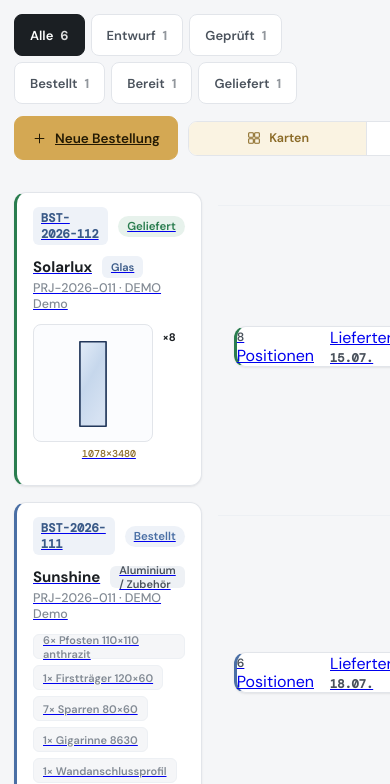
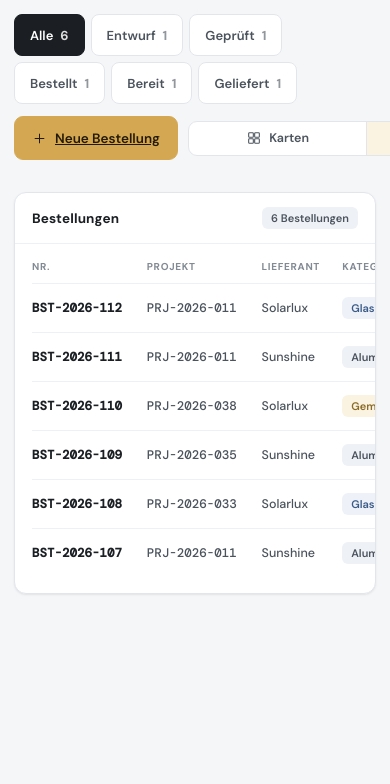
Before and after one commit to iijdii/iijdii, a Laravel app: page /bestellungen in a window 390 px wide. Shown: the part 60-844 px from the top of the page. Run offline with Laravel 12, Linux system fonts and the light colour scheme; a user stored in the database is signed in; data comes from the database, SQL or seed files in the repository; style sheets or scripts are compiled from the project's sources.

Commit message:
feat: Listen standardmäßig als Tabelle + Bestellliste aufgeräumt
- Bestellungen, Anfragen und Material-Katalog öffnen jetzt in der
  Tabellen-/Listenansicht; die Karten bleiben über den Umschalter
  erreichbar (?ansicht=karten).
- Kartenraster .anf-grid bekommt den fehlenden Tablet-Breakpoint
  (≤820px → einspaltig) — betrifft Bestellungen, Anfragen und Projekte.
- Bestell-Tabelle zurück auf Prototyp-Markup: Nr. als b mono,
  Status-Spalte rechtsbündig (num).
- Bugfix: der ?lieferant=-Filter ging beim Klick auf Status-Chips oder
  den Ansichts-Umschalter verloren (Links bauten ihn nicht mit ein) —
  jetzt wird er durchgereicht, Chip-Zahlen und Liste stimmen überein.

Tests: Default-Ansicht-Asserts umgestellt, neuer Test für den
durchgereichten Lieferanten-Filter. 176 Tests, 918 Assertions grün.

Co-Authored-By: Claude Fable 5 <noreply@anthropic.com>
Claude-Session: https://claude.ai/code/session_015uHRrEXJsvpe4aaCyHSmih

```diff
--- a/app/Http/Controllers/AnfrageController.php
+++ b/app/Http/Controllers/AnfrageController.php
@@ -27,7 +27,7 @@ class AnfrageController extends Controller
 
     public function index(Request $request): View
     {
-        $ansicht = $request->query('ansicht') === 'tabelle' ? 'tabelle' : 'karten';
+        $ansicht = $request->query('ansicht') === 'karten' ? 'karten' : 'tabelle';
         $filter = $request->query('stufe', 'alle');
 
         $alle = Anfrage::query()->with(['kunde', 'projekt'])->orderByDesc('nummer')->get();
--- a/app/Http/Controllers/BestellungController.php
+++ b/app/Http/Controllers/BestellungController.php
@@ -7,10 +7,13 @@ use App\Enums\BestellungStatus;
 use App\Models\Artikel;
 use App\Models\Bestellung;
 use App\Models\BestellungPosition;
+use App\Models\Lieferant;
+use App\Models\Projekt;
 use App\Services\LagerService;
+use App\Support\Format;
+use App\Support\GlasSkizze;
 use App\Support\Nummern;
 use App\Support\PdfArchiv;
-use App\Support\GlasSkizze;
 use Illuminate\Http\RedirectResponse;
 use Illuminate\Http\Request;
 use Illuminate\Http\Response;
@@ -19,13 +22,11 @@ use Illuminate\View\View;
 
 class BestellungController extends Controller
 {
-    public function __construct(private readonly LagerService $lager)
-    {
-    }
+    public function __construct(private readonly LagerService $lager) {}
 
     public function index(Request $request): View
     {
-        $ansicht = $request->query('ansicht') === 'tabelle' ? 'tabelle' : 'karten';
+        $ansicht = $request->query('ansicht') === 'karten' ? 'karten' : 'tabelle';
         $filter = $request->query('status', 'alle');
 
         // Optionaler Lieferanten-Filter (Deep-Link aus der Lieferanten-Übersicht);
@@ -207,8 +208,8 @@ class BestellungController extends Controller
     {
         return view('bestellungen.form', [
             'bestellung' => $bestellung,
-            'lieferanten' => \App\Models\Lieferant::query()->orderBy('name')->get(),
-            'projekte' => \App\Models\Projekt::query()->with('kunde')->orderByDesc('nr')->get(),
+            'lieferanten' => Lieferant::query()->orderBy('name')->get(),
+            'projekte' => Projekt::query()->with('kunde')->orderByDesc('nr')->get(),
         ]);
     }
 
@@ -226,7 +227,7 @@ class BestellungController extends Controller
 
         // Kunde folgt dem Projekt (eine Quelle der Wahrheit).
         $daten['kunde_id'] = isset($daten['projekt_id'])
-            ? \App\Models\Projekt::query()->find($daten['projekt_id'])?->kunde_id
+            ? Projekt::query()->find($daten['projekt_id'])?->kunde_id
             : null;
 
         return $daten;
@@ -354,7 +355,7 @@ class BestellungController extends Controller
             }),
             'mehr' => max(0, $glas->count() - 4),
             'materialChips' => $material->take(6)->map(
-                fn ($p) => \App\Support\Format::menge($p->menge).'× '.$p->bezeichnung
+                fn ($p) => Format::menge($p->menge).'× '.$p->bezeichnung
             ),
             'posCount' => (int) $glas->sum('menge') + (int) $schiebe->sum('menge') + $material->count(),
         ];
--- a/app/Http/Controllers/MaterialKatalogController.php
+++ b/app/Http/Controllers/MaterialKatalogController.php
@@ -17,7 +17,7 @@ class MaterialKatalogController extends Controller
 {
     public function index(Request $request): View
     {
-        $ansicht = $request->query('ansicht') === 'liste' ? 'liste' : 'karten';
+        $ansicht = $request->query('ansicht') === 'karten' ? 'karten' : 'liste';
         $kategorie = $request->query('kategorie', 'alle');
         $suche = trim((string) $request->query('q', ''));
 
--- a/resources/css/app.css
+++ b/resources/css/app.css
@@ -241,6 +241,7 @@ body{margin:0;font-family:'DM Sans',system-ui,sans-serif;color:var(--ink);backgr
 .seg button+button{border-left:1px solid var(--bd)}
 .seg .i{width:16px;height:16px}
 .anf-grid{display:grid;grid-template-columns:1fr 1fr;gap:16px}
+@media(max-width:820px){.anf-grid{grid-template-columns:1fr}}
 .anf{position:relative;background:var(--bg);border:1px solid var(--bd);border-left:3px solid var(--bd);border-radius:12px;box-shadow:var(--sh);cursor:pointer;transition:border-color .15s,box-shadow .15s}
 .anf:hover{border-color:#d0d5dd;box-shadow:0 6px 20px rgba(27,31,35,.09)}
 .anf.ac-blue{border-left-color:var(--blue)}
--- a/resources/views/bestellungen/index.blade.php
+++ b/resources/views/bestellungen/index.blade.php
@@ -9,7 +9,7 @@
         <div class="chips">
             @foreach ($chips as $chip)
                 <a class="chip {{ $chip['aktiv'] ? 'on' : '' }}"
-                   href="{{ route('bestellungen', ['status' => $chip['key'], 'ansicht' => $ansicht]) }}">
+                   href="{{ route('bestellungen', array_filter(['status' => $chip['key'], 'ansicht' => $ansicht, 'lieferant' => request('lieferant')])) }}">
                     {{ $chip['label'] }}<span class="ct">{{ $chip['anzahl'] }}</span>
                 </a>
             @endforeach
@@ -19,10 +19,10 @@
             <svg class="i"><use href="#ic-plus"/></svg>Neue Bestellung</a>
         <div class="seg">
             <a class="{{ $ansicht === 'karten' ? 'on' : '' }}"
-               href="{{ route('bestellungen', ['status' => $filter, 'ansicht' => 'karten']) }}">
+               href="{{ route('bestellungen', array_filter(['status' => $filter, 'ansicht' => 'karten', 'lieferant' => request('lieferant')])) }}">
                 <svg class="i"><use href="#ic-dashboard"/></svg>Karten</a>
             <a class="{{ $ansicht === 'tabelle' ? 'on' : '' }}"
-               href="{{ route('bestellungen', ['status' => $filter, 'ansicht' => 'tabelle']) }}">
+               href="{{ route('bestellungen', array_filter(['status' => $filter, 'ansicht' => 'tabelle', 'lieferant' => request('lieferant')])) }}">
                 <svg class="i"><use href="#ic-anfragen"/></svg>Tabelle</a>
         </div>
         </span>
--- a/resources/views/bestellungen/partials/tabelle.blade.php
+++ b/resources/views/bestellungen/partials/tabelle.blade.php
@@ -8,18 +8,18 @@
     <div class="card-b" style="overflow-x:auto">
         <table class="tbl">
             <thead>
-            <tr><th>Nr.</th><th>Projekt</th><th>Lieferant</th><th>Kategorie</th><th>Liefertermin</th><th>Status</th></tr>
+            <tr><th>Nr.</th><th>Projekt</th><th>Lieferant</th><th>Kategorie</th><th>Liefertermin</th><th class="num">Status</th></tr>
             </thead>
             <tbody>
             @foreach ($karten as $karte)
                 @php $b = $karte['bestellung']; @endphp
                 <tr class="lrow" onclick="window.location='{{ route('bestellungen.show', $b) }}'">
-                    <td class="mono"><b>{{ $b->nr }}</b></td>
+                    <td class="b mono">{{ $b->nr }}</td>
                     <td class="mono">{{ $b->projekt?->nr ?? '–' }}</td>
                     <td>{{ $b->lieferant->name }}</td>
                     <td><span class="pill {{ $b->kategoriePillClass() }}">{{ $b->kategorieLabel() }}</span></td>
                     <td class="mono">{{ Format::datumKurz($b->liefertermin) }}</td>
-                    <td><span class="badge {{ $b->status->badgeClass() }}">{{ $b->status->label() }}</span></td>
+                    <td class="num"><span class="badge {{ $b->status->badgeClass() }}">{{ $b->status->label() }}</span></td>
                 </tr>
             @endforeach
             </tbody>
```
Also changed, not shown: tests/Feature/AnfragenFlowTest.php (+2 -2 lines), tests/Feature/BestellungenPageTest.php (+25 -10 lines).
